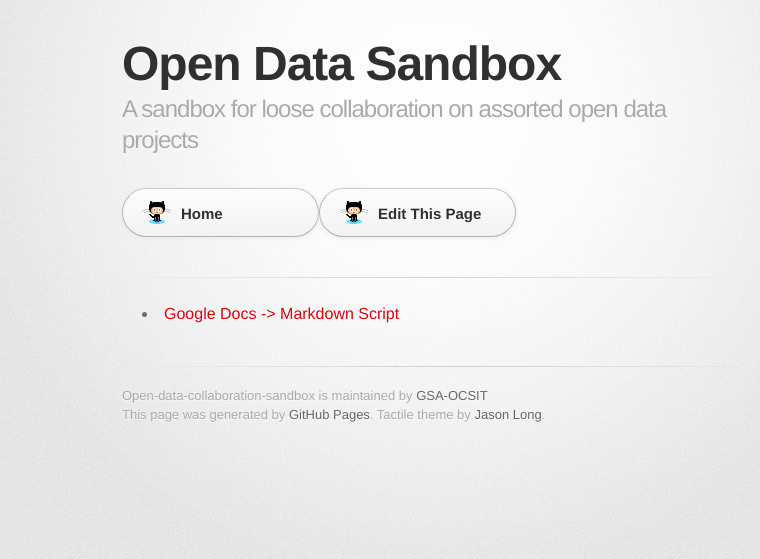
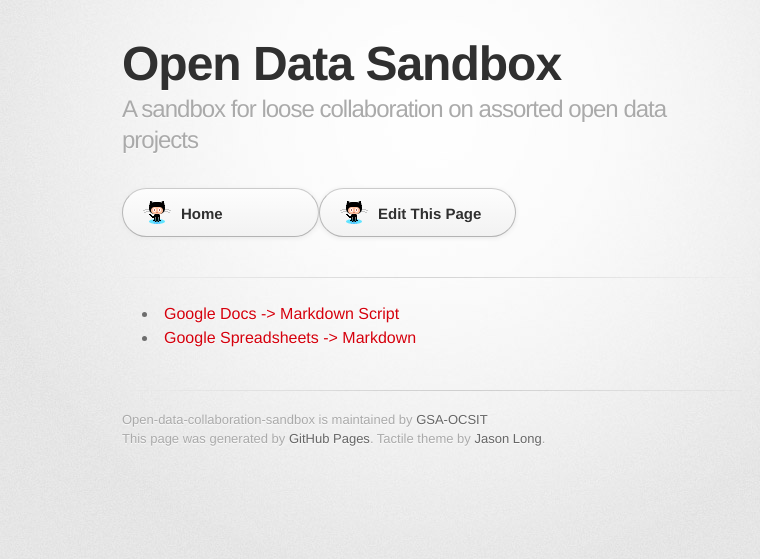
Before and after one commit to GSA/Open-Data-Collaboration-Sandbox, a Jekyll site: the page built from github_tips_and_tricks.md, in a window 1280 px wide. Shown: the top 559 px of the page, without its empty margins (208-968 px from the left). Built offline with Jekyll 4.4.1, drawn with Linux system fonts in a browser that asks for light colours; some web fonts are replaced.

Commit message:
Update github_tips_and_tricks.md

```diff
--- a/github_tips_and_tricks.md
+++ b/github_tips_and_tricks.md
@@ -6,3 +6,4 @@
 ---
 
 * [Google Docs -> Markdown Script](https://github.com/mangini/gdocs2md)
+* [Google Spreadsheets -> Markdown](https://github.com/jlord/sheetdown)
```
